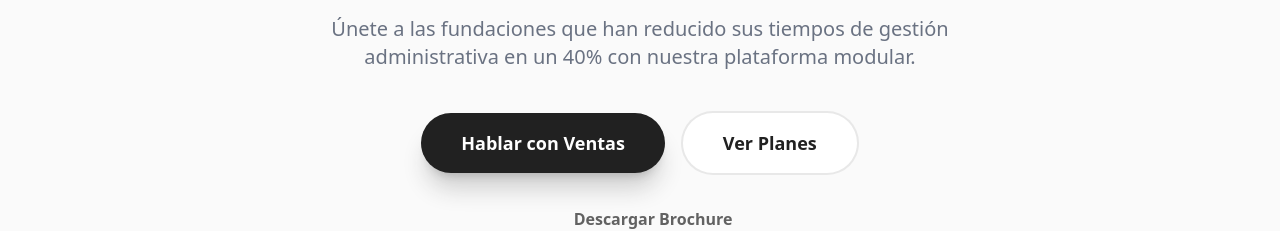
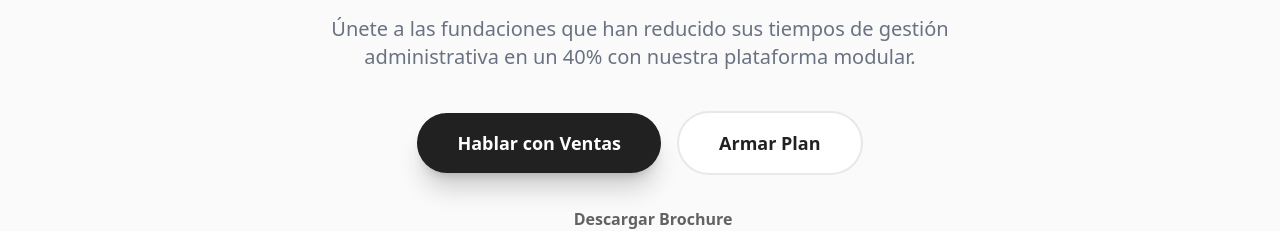
Before and after one commit to bpfcompanies-afk/gema, a Next.js app: page / in a window 1280 px wide. Shown: the part 6201-6432 px from the top of the page. Built offline with nearby package versions, Linux system fonts and the light colour scheme; some icons are missing.

Commit message:
fix in cta

```diff
--- a/src/components/CTA.tsx
+++ b/src/components/CTA.tsx
@@ -53,10 +53,10 @@ export default function CTA() {
             Hablar con Ventas
           </Link>
           <Link
-            href="/precios"
+            href="/pricecalculator"
             className="px-10 py-4 rounded-full border-2 border-gema-dark/10 text-gema-dark font-bold text-lg hover:border-gema-dark transition-colors duration-300 bg-white"
           >
-            Ver Planes
+            Armar Plan
           </Link>
         </div>
 
```
